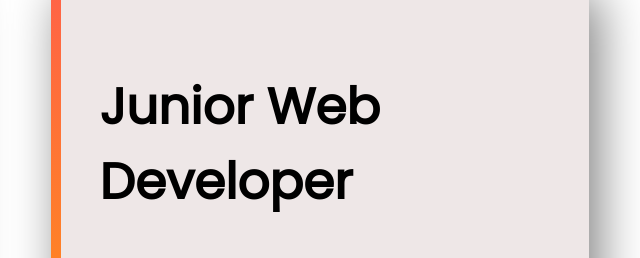
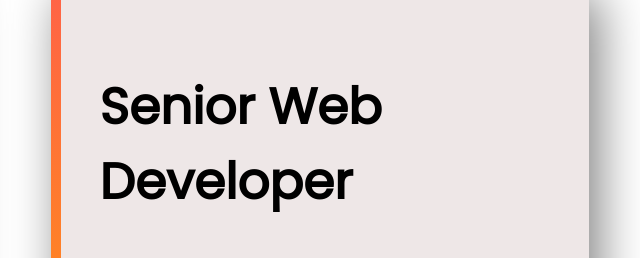
Before and after one commit to bappasahabapi0/devloper-portfolio, a plain HTML site: page index.html in a window 1280 px wide. Shown: the part 1474-1732 px from the top of the page, 640-1280 px from the left. Drawn offline with Linux system fonts and the light colour scheme.

Commit message:
text correction is added

```diff
--- a/index.html
+++ b/index.html
@@ -75,7 +75,7 @@
                 </p>
             </div>
             <div class="half-width shadow" id="senior-slice">
-                <h1>Junior Web Developer</h1>
+                <h1>Senior Web Developer</h1>
                 <h3 class="orange">🟩 2021-Present | Zero lavel developer</h3>
                 <p>
                     I am the master of HTML, CSS and Javascript. I know everything needed to make a website function,
```
